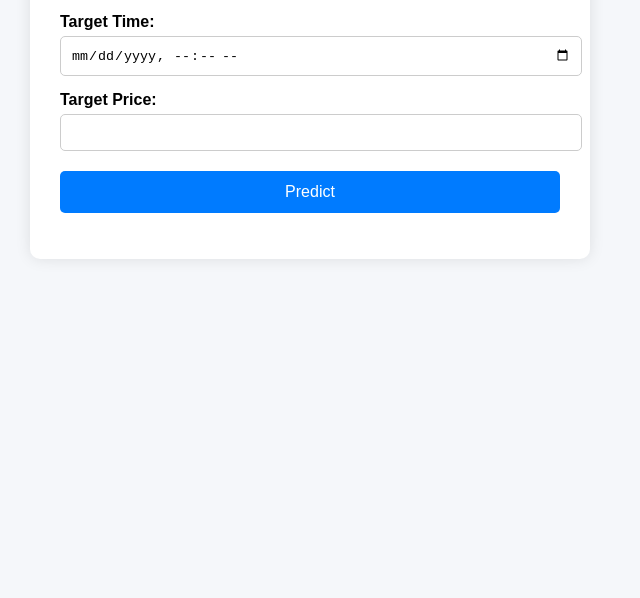
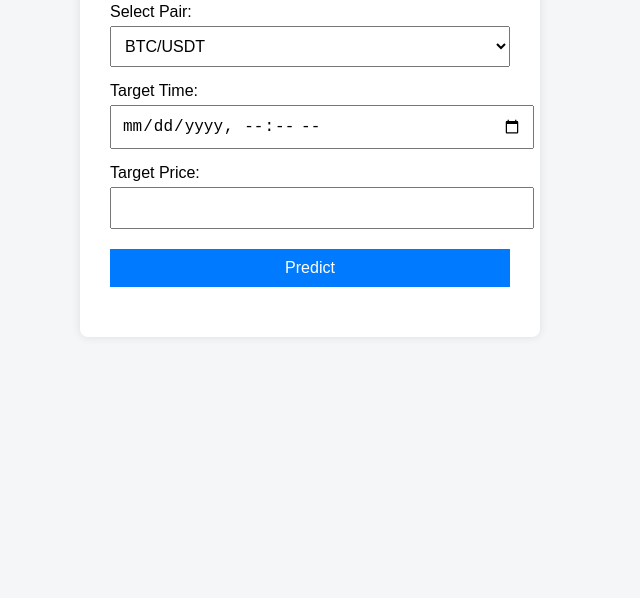
Before and after one commit to saurabbhsinha21/crypto-predictor-frontend, a plain HTML site: page index.html in a window 1280 px wide. Shown: the part 202-800 px from the top of the page, without its empty margins (330-970 px from the left). Drawn offline with Linux system fonts and the light colour scheme.

Commit message:
Update style.css

```diff
--- a/style.css
+++ b/style.css
@@ -1,58 +1,50 @@
 body {
   font-family: Arial, sans-serif;
-  background: #f5f7fa;
+  background-color: #f4f6f8;
   margin: 0;
-  padding: 20px;
+  padding: 0;
 }
 
 .container {
-  background: #fff;
-  max-width: 500px;
-  margin: auto;
+  max-width: 400px;
+  margin: 60px auto;
+  background: white;
   padding: 30px;
-  border-radius: 10px;
-  box-shadow: 0 0 15px rgba(0,0,0,0.1);
+  border-radius: 8px;
+  box-shadow: 0 0 10px rgba(0,0,0,0.1);
 }
 
 h1 {
   text-align: center;
-  margin-bottom: 30px;
+  margin-bottom: 20px;
 }
 
 label {
-  font-weight: bold;
   display: block;
   margin-top: 15px;
 }
 
-input, select {
+input, select, button {
   width: 100%;
   padding: 10px;
   margin-top: 5px;
-  border: 1px solid #ccc;
-  border-radius: 5px;
+  font-size: 16px;
 }
 
 button {
-  width: 100%;
-  margin-top: 20px;
-  padding: 12px;
-  background: #007bff;
+  background-color: #007bff;
   color: white;
   border: none;
-  font-size: 16px;
-  border-radius: 5px;
   cursor: pointer;
+  margin-top: 20px;
 }
 
 button:hover {
-  background: #0056b3;
+  background-color: #0056b3;
 }
 
-.result {
+#result {
   margin-top: 20px;
-  font-size: 18px;
   font-weight: bold;
   text-align: center;
-  color: #333;
 }
```
